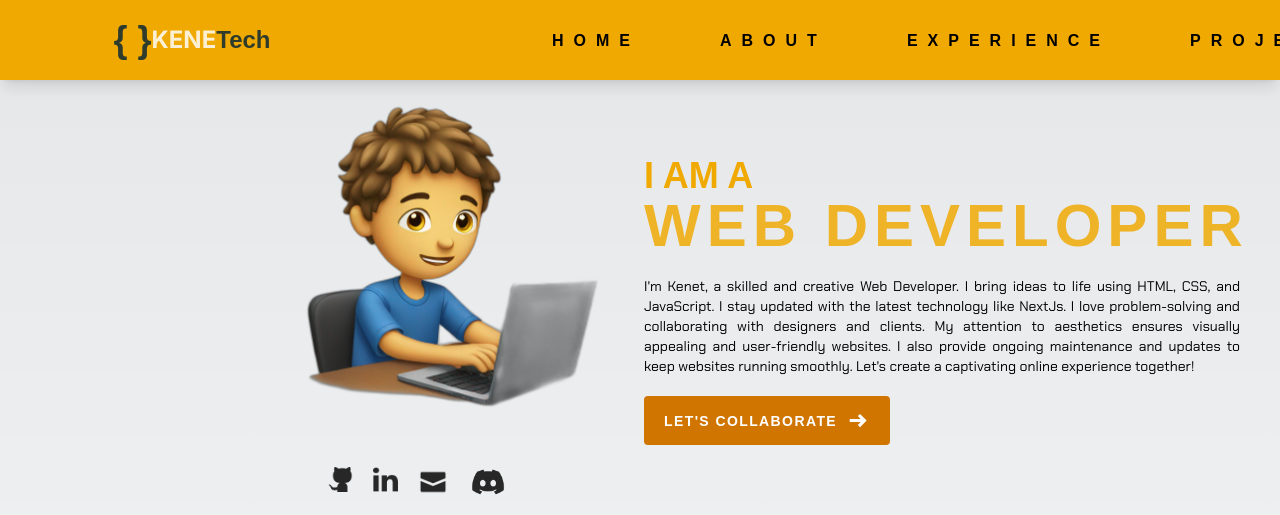
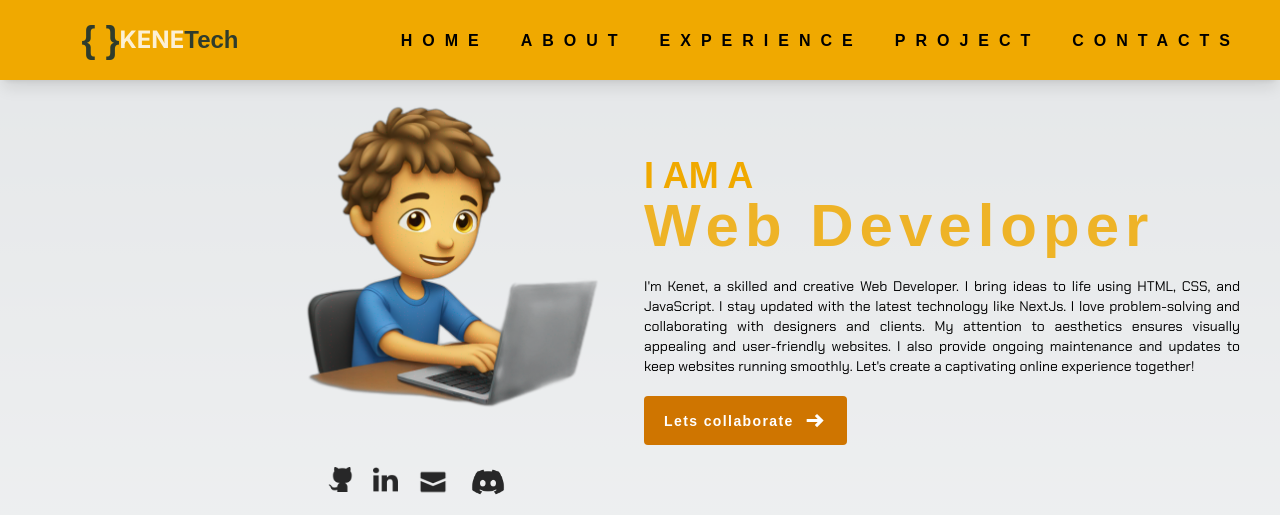
Before and after one commit to kenetmedez/portfolio, a Next.js app: page / in a window 1280 px wide. Shown: the top 515 px of the page. Built offline with nearby package versions, Linux system fonts and the light colour scheme; a web font is replaced by a local one.

Commit message:
Fix: Navigation

```diff
--- a/components/Hero.tsx
+++ b/components/Hero.tsx
@@ -1,6 +1,7 @@
 import React from "react";
 import Image from "next/image";
 import Social from "./Social";
+import { information } from "@/lib/hero/hero";
 
 const Hero = () => {
   return (
@@ -17,26 +18,23 @@ const Hero = () => {
       </div>
 
       <div className="lg:w-1/2 w-full flex flex-col lg:justify-items-end justify-center lg:p-0 px-5">
+        {information?.map((info, idx) => (
+          <div key={idx}>
             <h3 className="text-[#f0a900] lg:text-4xl text-md font-second duration-500 font-bold font-poppins">
               I AM A
             </h3>
             <h1 className="text-[#f0a900] font-second tracking-widest lg:text-6xl md:text-5xl text-4xl duration-500 font-bold font-poppins animate-pulse">
-          WEB DEVELOPER
+              {info?.position}
             </h1>
-
             <p className="lg:pt-5 pt-1 text-justify font-poppins md:text-md text-sm max-w-2xl lg:pr-10 font-third">
-          I'm Kenet, a skilled and creative Web Developer. I bring ideas to life
-          using HTML, CSS, and JavaScript. I stay updated with the latest
-          technology like NextJs. I love problem-solving and collaborating with
-          designers and clients. My attention to aesthetics ensures visually
-          appealing and user-friendly websites. I also provide ongoing
-          maintenance and updates to keep websites running smoothly. Let's
-          create a captivating online experience together!
+              {info?.description}
             </p>
 
             <div className="lg:py-5 pt-1 flex items-center">
               <button className=" bg-[#CF7500] lg:0rounded-full rounded flex flex-row justify-center items-center px-5 py-3 text-white font-bold text-md  hover:bg-[#000] cursor-pointer group">
-            <p className="md:text-md text-sm font-second tracking-widest">LET'S COLLABORATE</p>
+                <p className="md:text-md text-sm font-second tracking-widest">
+                  {info?.buttonLabel}
+                </p>
                 <span className="pl-2 duration-500 group-hover:pl-4">
                   <svg
                     id="Layer_1"
@@ -52,6 +50,8 @@ const Hero = () => {
               </button>
             </div>
           </div>
+        ))}
+      </div>
     </section>
   );
 };
--- a/components/Navigation.tsx
+++ b/components/Navigation.tsx
@@ -33,10 +33,10 @@ const Navigation = () => {
 
   return (
     <>
-      <nav className="z-50 fixed top-0 w-[100%] max-h-lg h-[10vh] flex lg:flex-row justify-between items-center overflow-hidden bg-[#f0a900] font-poppins shadow-lg">
-        <div className="lg:w-1/2 flex items-center justify-center md:w-3/4 px-5 ">
-          <Link href="/">
-            <h1 className="animate-pulse lg:flex items-center text-2xl text-white font-bold font-papyrus cursor-pointer hover:text-3xl duration-700 p-5">
+      <nav className="z-50 fixed top-0 w-full max-h-lg h-[10vh] flex lg:flex-row justify-between items-center overflow-hidden bg-[#f0a900] font-poppins shadow-lg">
+        <div className="lg:w-3/12 md:mx-auto w-1/2 flex flex-row items-center justify-center px-5 ">
+          <Link href="/" className="flex items-start justify-start">
+            <h1 className="animate-pulse flex flex-row items-center text-2xl text-white font-bold font-papyrus cursor-pointer hover:text-3xl duration-700 p-5">
               <span className="text-[#092635] text-4xl font-second">
                 {`{ }`}{" "}
               </span>{" "}
@@ -46,8 +46,8 @@ const Navigation = () => {
           </Link>
         </div>
 
-        <div className="lg:w-1/2 lg:flex justify-center mx-[10%] md:w-1/4">
-          <ul className="w-full lg:flex items-center font-semibold gap-20 px-10 hidden">
+        <div className="lg:w-9/12 lg:flex justify-center mx-auto">
+          <ul className="w-full lg:flex items-end justify-end font-semibold gap-[2rem] px-10 hidden">
             {navigation?.map((link, idx) => (
               <li className="hover:text-lg duration-700">
                 <a
--- /dev/null
+++ b/lib/hero/hero.tsx
@@ -0,0 +1,14 @@
+interface HeroProps {
+  position?: string;
+  description?: string;
+  buttonLabel?: string;
+}
+
+export const information: HeroProps[] = [
+  {
+    position: "Web Developer",
+    description:
+      "I'm Kenet, a skilled and creative Web Developer. I bring ideas to life using HTML, CSS, and JavaScript. I stay updated with the latest technology like NextJs. I love problem-solving and collaborating with designers and clients. My attention to aesthetics ensures visually appealing and user-friendly websites. I also provide ongoing maintenance and updates to keep websites running smoothly. Let's create a captivating online experience together!",
+    buttonLabel: "Lets collaborate",
+  },
+];
```
Lines whose indentation alone changed are shown as unchanged.
